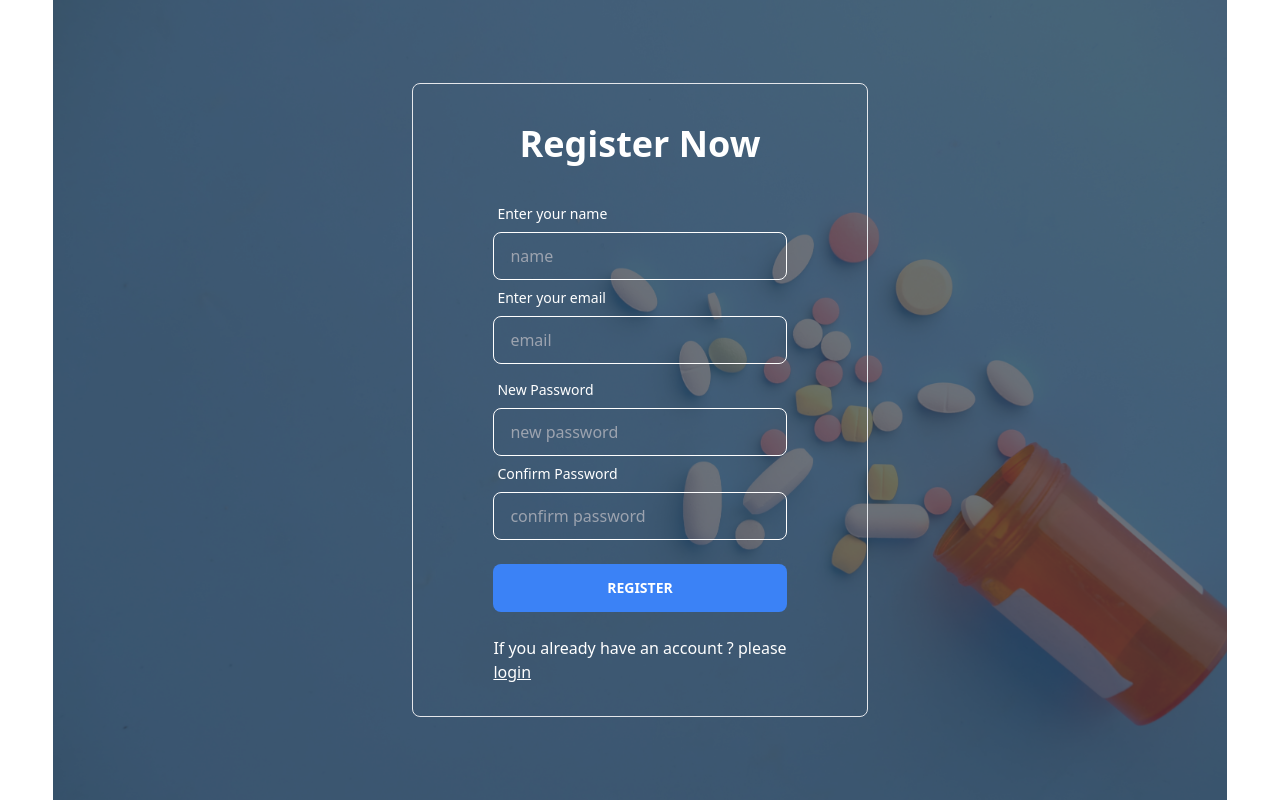
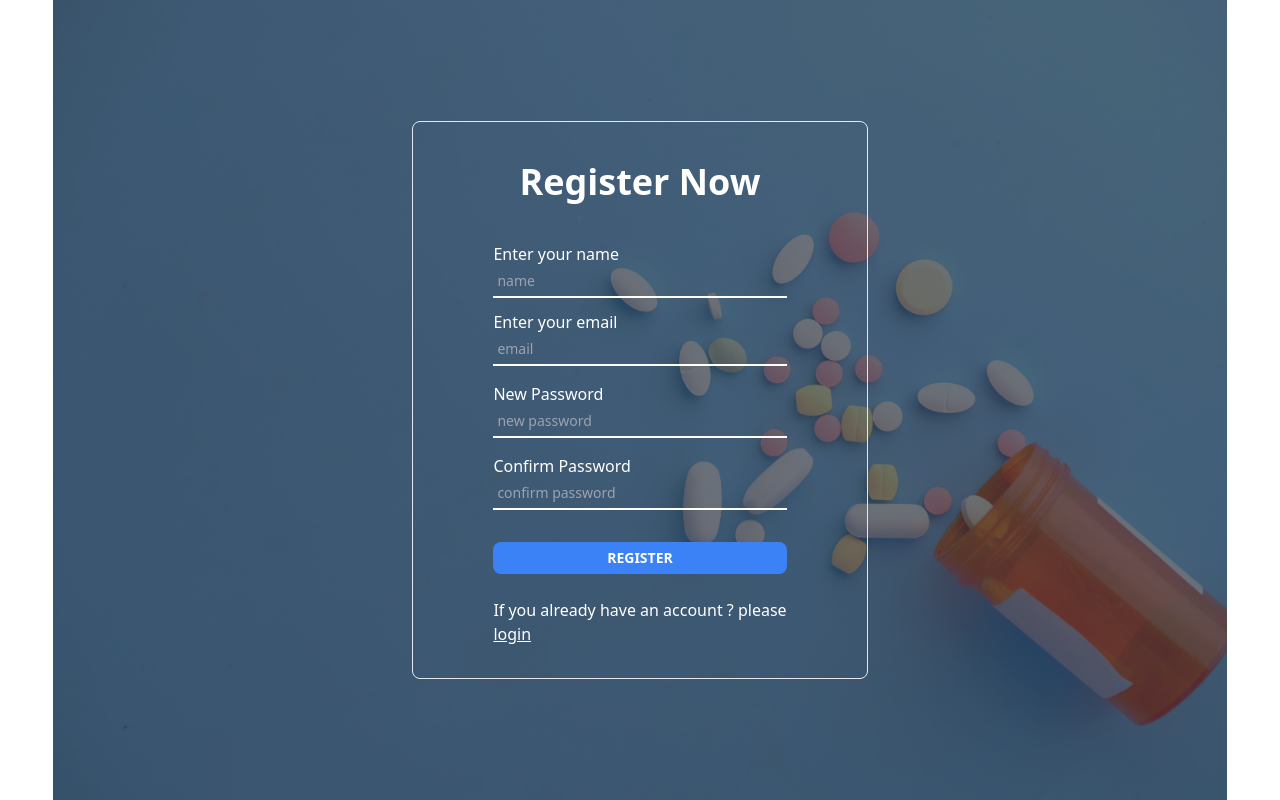
Before and after one commit to NafisOfficial/Hospital-management-system, a React (Vite) app: page /register in a window 1280 px wide. Built offline with nearby package versions, Linux system fonts and the light colour scheme.

Commit message:
custom registration form

```diff
--- a/src/Pages/Register/Register.jsx
+++ b/src/Pages/Register/Register.jsx
@@ -9,8 +9,8 @@ const Register = () => {
     formState: { errors },
   } = useForm();
 
-  const onSubmit = (data) => {
-    console.log(data);
+  const onSubmit = ({ name, email, newPassword, confirmPassword }) => {
+    console.log(name, email, newPassword, confirmPassword);
   };
 
   return (
@@ -27,19 +27,26 @@ const Register = () => {
             Register Now
           </div>
           <Form className="card-body" onSubmit={handleSubmit(onSubmit)}>
+            <div className="form-control gap-1">
               <div className="form-control">
-              <label className="label">
-                <span className="label-text text-white">Enter your name</span>
+                <label className="label pb-0 px-0">
+                  <span className="text-white">
+                    Enter your name
+                  </span>
                 </label>
                 <input
                   type="text"
                   {...register("name", { required: "name is required" })}
                   placeholder="name"
-                className="input input-bordered border-white bg-transparent text-white"
+                  className="input ps-1  border-white bg-transparent text-white border-0 rounded-none border-b-2 input-sm focus:outline-0"
                   required
                 />
-              <label className="label">
-                <span className="label-text text-white">Enter your email</span>
+              </div>
+              <div className="form-control">
+                <label className="label pb-0 px-0">
+                  <span className="text-white">
+                    Enter your email
+                  </span>
                 </label>
                 <input
                   type="email"
@@ -47,13 +54,17 @@ const Register = () => {
                     required: "please provide a valid email",
                   })}
                   placeholder="email"
-                className="input input-bordered border-white bg-transparent text-white"
+                  className="input ps-1 border-0 rounded-none border-b-2 input-sm focus:outline-0 border-white bg-transparent text-white"
                   required
                 />
               </div>
+            </div>
+            <div className="form-control ">
               <div className="form-control">
-              <label className="label">
-                <span className="label-text text-white">New Password</span>
+                <label className="label pb-0 px-0">
+                  <span className="text-white">
+                    New Password
+                  </span>
                 </label>
                 <input
                   type="password"
@@ -63,24 +74,30 @@ const Register = () => {
                     // password will valided later.
                   })}
                   placeholder="new password"
-                className="input input-bordered border-white bg-transparent text-white"
+                  className="input ps-1 border-0 rounded-none border-b-2 input-sm focus:outline-0 border-white bg-transparent text-white"
                   required
                 />
-              <p>{errors.newPassword?.message}</p>
-              <label className="label">
-                <span className="label-text text-white">Confirm Password</span>
+              </div>
+              <p className="py-1 text-sm">{errors.newPassword?.message}</p>
+              <div className="form-control">
+                <label className="label pb-0 px-0">
+                  <span className="text-white">
+                    Confirm Password
+                  </span>
                 </label>
                 <input
                   type="password"
                   id="confirm"
                   {...register("confirmPassword")}
                   placeholder="confirm password"
-                className="input input-bordered border-white bg-transparent text-white"
+                  className="input ps-1 border-0 rounded-none border-b-2 input-sm focus:outline-0 border-white bg-transparent text-white"
                   required
                 />
               </div>
+              <p className="py-1 text-sm">{errors.confirmPassword?.message}</p>
+            </div>
             <div className="form-control my-4">
-              <button className="btn bg-[#3B82F6] border-0 hover:bg-transparent text-white">
+              <button className="btn btn-sm bg-[#3B82F6] border-0 hover:bg-transparent text-white">
                 Register
               </button>
             </div>
--- a/src/Providers/AuthProviders.jsx
+++ b/src/Providers/AuthProviders.jsx
@@ -1,6 +1,6 @@
 import React, { useState } from 'react';
 import { createContext } from 'react';
-import { createUserWithEmailAndPassword, getAuth } from "firebase/auth";
+import { createUserWithEmailAndPassword, getAuth, signInWithPopup } from "firebase/auth";
 import app from '../Firebase/firebase.config';
 
 
@@ -9,12 +9,17 @@ const auth = getAuth(app);
 
 const AuthProviders = ({ children }) => {
 
+    const [user,setUser] = useState(null);
+
     const createUser = (email,password) =>{
         return createUserWithEmailAndPassword(auth,email,password)
     }
 
-    const [user,setUser] = useState(null);
-    const authInfo = {user,createUser,setUser}
+    const signUpWithGoogle =(google) =>{
+        return signInWithPopup(auth,google)
+    }
+
+    const authInfo = {user,createUser,setUser,signUpWithGoogle}
 
     return (
         <AuthContext.Provider value={authInfo}>
```
Lines whose indentation alone changed are shown as unchanged.
